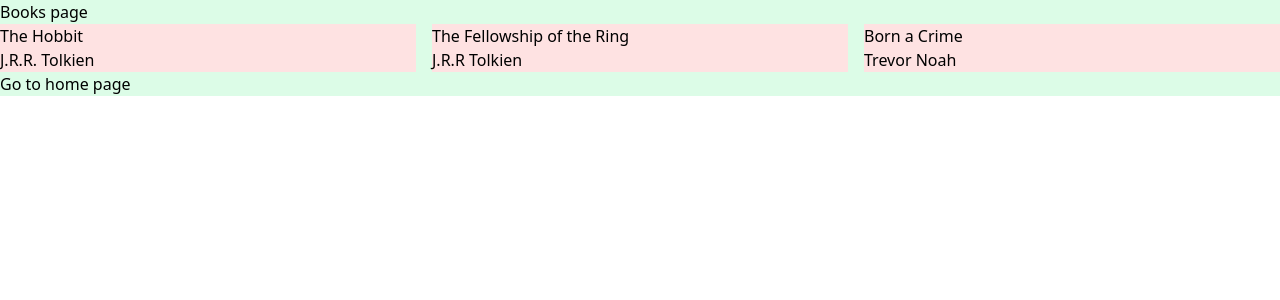
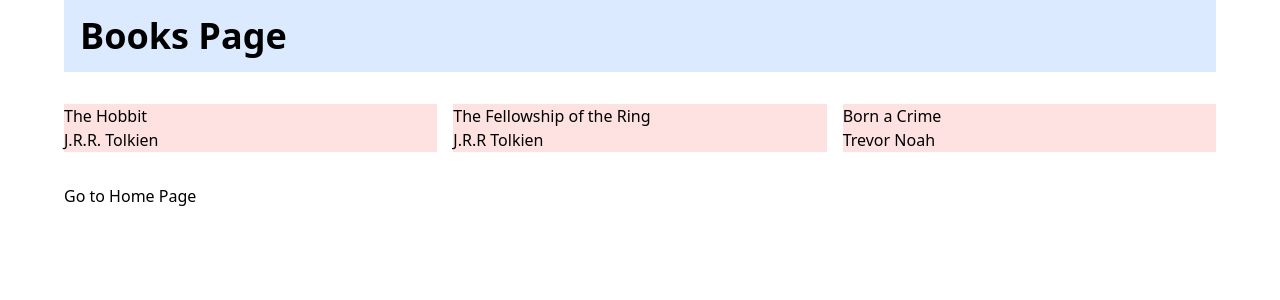
Before and after one commit to lebronius23/skillscity-mp, a Next.js app: page /books in a window 1280 px wide. Shown: the top 300 px of the page. Built offline with nearby package versions, Linux system fonts and the light colour scheme.

Commit message:
Tuesday session

```diff
--- /dev/null
+++ b/components/shared/footer/index.js
@@ -0,0 +1,10 @@
+import Link from "next/link";
+export default function Footer({href,title}) {
+    return (
+        <div className="w-full max-w-6xl mx-auto mt-8">
+                <Link href={href}>
+                    Go to {title}
+                </Link>
+            </div>
+    );
+}
--- /dev/null
+++ b/components/shared/header/index.js
@@ -0,0 +1,7 @@
+export default function Header( { name}) {
+    return(
+        <div className="bg-blue-100 w-full max-w-6xl mx-auto py-4 px-4">
+            <h1 className="font-bold text-4xl">{name} Page</h1>
+        </div>
+    );
+}
--- a/pages/books.js
+++ b/pages/books.js
@@ -1,18 +1,17 @@
 import BooksGrid from "@/components/books/books-grid"
-import Link from "next/link"
+import Header from "@/components/shared/header";
+import Footer from "@/components/shared/footer";
 
 export default function BooksPage() {
     return (
-    <div className="bg-green-100">
-        Books page
+        <div className="w-full">
+            <Header name="Books"/>
 
-        <BooksGrid/>
+            <div className="w-full max-w-6xl mx-auto mt-8">
+                <BooksGrid/>
+            </div>
 
-        <div>
-            <Link href="/">
-                Go to home page
-            </Link>
+            <Footer title="Home Page" href="/" />
         </div>
-    </div>
-    )
+    );
 }
--- a/pages/index.js
+++ b/pages/index.js
@@ -1,4 +1,5 @@
-import Link from "next/link";
+import Footer from "@/components/shared/footer";
+import Header from "@/components/shared/header";
 import { useRouter } from "next/router";
 import { useState } from "react";
 
@@ -15,22 +16,17 @@
   //navigate to the books page
 }
 
-  return (
-    <div className="w-full py-10 bg-blue-100">
-      Hello!
-
-      <button
+return(
+  <div className="w-full">
+    <Header name="Home"/>
+    <button
         className="bg-blue-500 px-2 py-1 rounded"
         onClick={handleClick}
         >
           Click me!!!
         </button>
 
-      <div>
-        <Link href="/books">
-        Go to books page
-        </Link>
-      </div>
-    </div>
-  )
+      <Footer href="/books" title="Books Page" />
+  </div>
+);
 }
```
